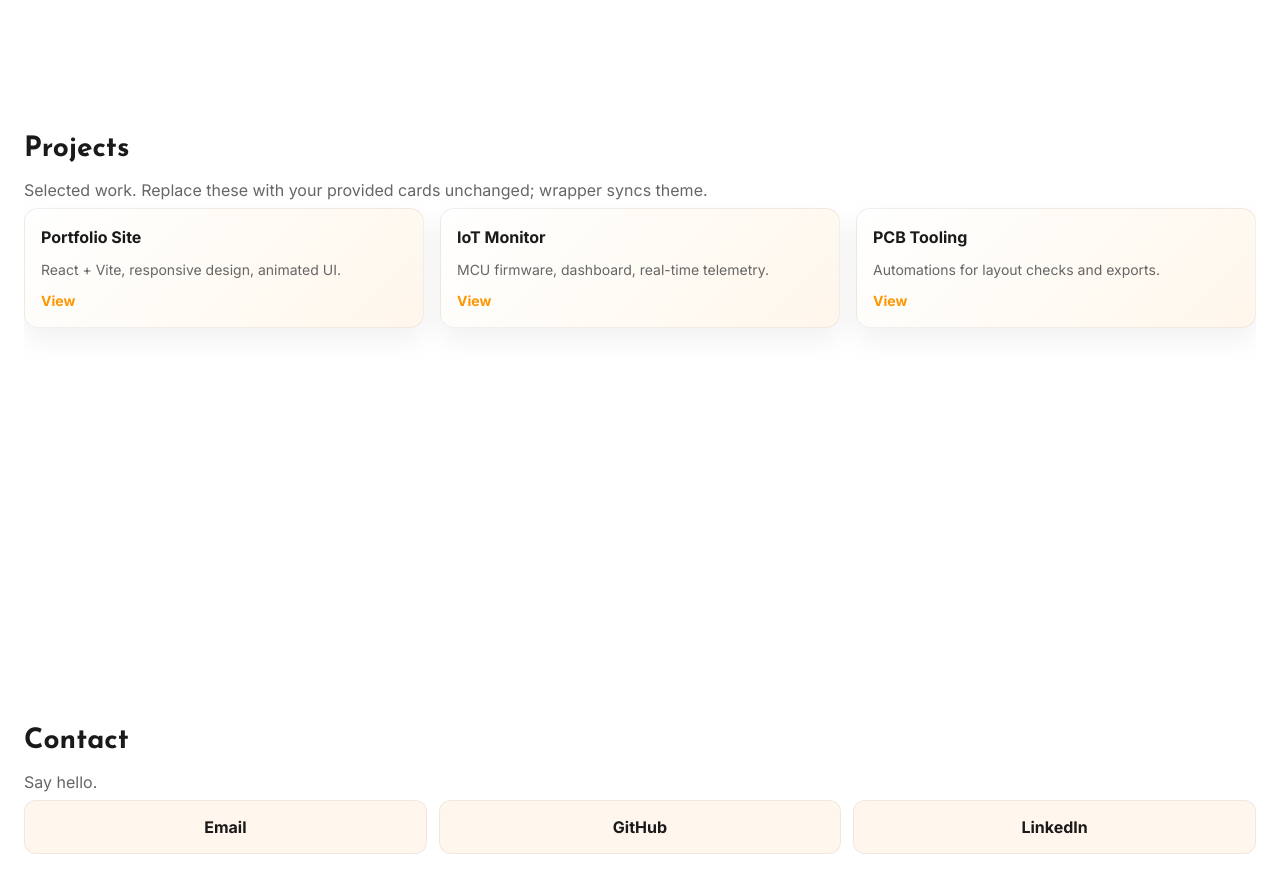
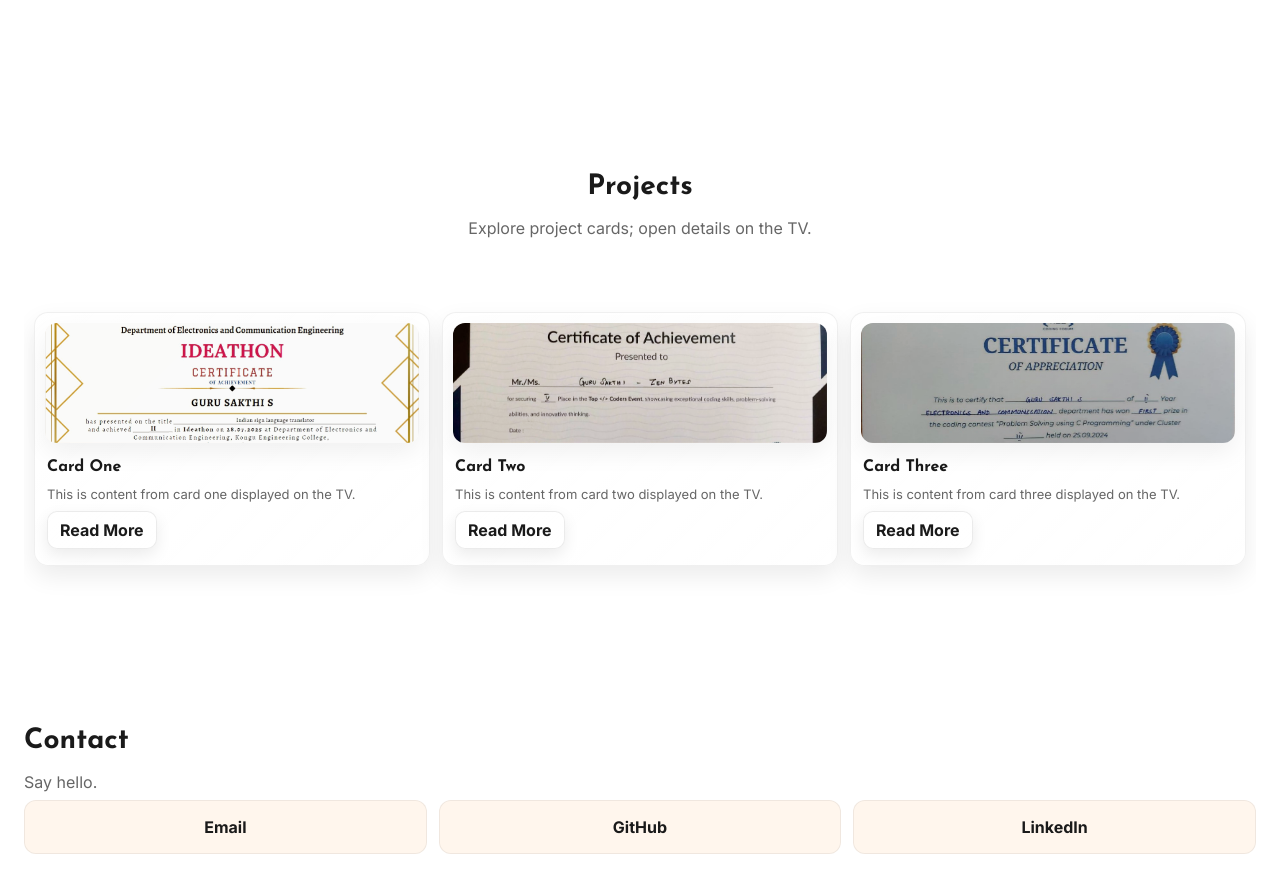
Before and after one commit to GSak29/Portfolio, a React (Vite) app: page /works in a window 1280 px wide. Shown: the part 2520-3412 px from the top of the page. Built offline with nearby package versions, Linux system fonts and the light colour scheme.

Commit message:
created projects layout

```diff
--- a/package.json
+++ b/package.json
@@ -12,7 +12,8 @@
   "dependencies": {
     "react": "^19.2.0",
     "react-dom": "^19.2.0",
-    "react-icons": "^5.5.0"
+    "react-icons": "^5.5.0",
+    "react-router-dom": "^7.10.1"
   },
   "devDependencies": {
     "@eslint/js": "^9.39.1",
--- /dev/null
+++ b/src/pages/data/AchievementsData.ts
@@ -0,0 +1,27 @@
+export interface Achievement {
+  title: string;
+  desc: string;
+  image: string;
+  gradient: string;
+}
+
+export const achievements: Achievement[] = [
+  {
+    title: "Card One",
+    desc: "This is content from card one displayed on the TV.",
+    image: "src/assets/achievement/ideathon.jpeg",
+    gradient: "from-blue-500 to-blue-600",
+  },
+  {
+    title: "Card Two",
+    desc: "This is content from card two displayed on the TV.",
+    image: "src/assets/achievement/ebox.jpeg",
+    gradient: "from-purple-500 to-pink-500",
+  },
+  {
+    title: "Card Three",
+    desc: "This is content from card three displayed on the TV.",
+    image: "src/assets/achievement/coding forum.jpeg",
+    gradient: "from-green-500 to-emerald-500",
+  },
+];
--- a/src/pages/sections/Projects.tsx
+++ b/src/pages/sections/Projects.tsx
@@ -1,27 +1,84 @@
+import { useState } from "react";
+import "../styles/Achievements.css";
+import { achievements } from "../data/AchievementsData";
+
 export default function Projects() {
+  const [isOpen, setIsOpen] = useState(false);
+  const [index, setIndex] = useState(0);
+
+  const openTV = (i: number) => {
+    setIndex(i);
+    setIsOpen(true);
+  };
+
+  const closeTV = () => setIsOpen(false);
+
+  const next = () =>
+    setIndex((prev) => (prev + 1) % achievements.length);
+
+  const prev = () =>
+    setIndex((prev) => (prev - 1 + achievements.length) % achievements.length);
+
+  const current = achievements[index];
+
   return (
     <div id="projects" className="section">
-      <div className="section-header">
+      <div className="section-header section-header--center">
         <h2 className="section-title">Projects</h2>
-        <p className="section-desc">Selected work. Replace these with your provided cards unchanged; wrapper syncs theme.</p>
+        <p className="section-desc">Explore project cards; open details on the TV.</p>
       </div>
-      <div className="card-grid">
-        <div className="section-card project-card">
-          <div className="card-title">Portfolio Site</div>
-          <div className="card-desc">React + Vite, responsive design, animated UI.</div>
-          <a className="card-link" href="#">View</a>
-        </div>
-        <div className="section-card project-card">
-          <div className="card-title">IoT Monitor</div>
-          <div className="card-desc">MCU firmware, dashboard, real-time telemetry.</div>
-          <a className="card-link" href="#">View</a>
-        </div>
-        <div className="section-card project-card">
-          <div className="card-title">PCB Tooling</div>
-          <div className="card-desc">Automations for layout checks and exports.</div>
-          <a className="card-link" href="#">View</a>
-        </div>
-      </div>
+
+      <section className="ach-grid">
+        {achievements.map((item, i) => (
+          <article
+            key={i}
+            className="ach-card"
+            style={{ ["--card-accent" as any]: "rgba(255,149,0,0.18)" }}
+          >
+            <div className="ach-hero">
+              <img className="ach-img" src={item.image} alt={item.title} />
+              <span className="ach-grade" />
+            </div>
+            <div className="ach-content">
+              <h2 className="ach-title">{item.title}</h2>
+              <p className="ach-desc">{item.desc}</p>
+              <button
+                onClick={() => openTV(i)}
+                className="ach-btn"
+              >
+                Read More
+              </button>
+            </div>
+          </article>
+        ))}
+      </section>
+
+      {isOpen && (
+        <section className="overlay">
+          <div className="tv-container">
+            <div className="tv-screen">
+              <div className="static" />
+
+              <div className="tv-content">
+                <div
+                  className="tv-image"
+                  style={{ backgroundImage: `url("${current.image}")` }}
+                />
+                <div className="tv-text">
+                  <h2>{current.title}</h2>
+                  <p>{current.desc}</p>
+                </div>
+              </div>
+            </div>
+
+            <div className="tv-controls">
+              <button className="tv-btn" onClick={prev}>⏮</button>
+              <button className="tv-btn power-btn" onClick={closeTV}>⏻</button>
+              <button className="tv-btn" onClick={next}>⏭</button>
+            </div>
+          </div>
+        </section>
+      )}
     </div>
-  )
+  );
 }
--- /dev/null
+++ b/src/pages/styles/Achievements.css
@@ -0,0 +1,68 @@
+/* TV overlay */
+.overlay { position: fixed; inset: 0; background: transparent; display: flex; align-items: center; justify-content: center; z-index: 9999; }
+
+/* TV container */
+.tv-container {
+  display: flex;
+  flex-direction: column;
+  align-items: center;
+  animation: zoomIn 0.3s ease;
+}
+
+/* TV screen */
+.tv-screen { position: relative; width: min(520px, 88vw); height: calc(min(520px, 88vw) * 0.72); background: linear-gradient(180deg, #151618, #2e3035); border: 10px solid #333; border-radius: 14px; box-shadow: 0 20px 40px rgba(0,0,0,0.35), inset 0 0 28px rgba(255,255,255,0.08); overflow: hidden; padding: 10px; color: white; }
+
+/* Static effect */
+.static { display: none; }
+
+.tv-content { position: relative; z-index: 2; height: 100%; display: grid; grid-template-rows: 1fr auto; background: #000; border-radius: 12px; box-shadow: inset 0 0 36px rgba(255,255,255,0.06); overflow: hidden; }
+
+.tv-image { position: relative; width: 100%; height: 100%; border-radius: 10px; background-size: cover; background-position: center; border: 2px solid #222; filter: saturate(1.08) contrast(1.04) brightness(0.98); }
+.tv-image::after { content: ""; position: absolute; inset: 0; pointer-events: none; border-radius: inherit; background: linear-gradient(135deg, var(--tv-tint, rgba(255,149,0,0.22)), rgba(255,255,255,0.0) 60%); mix-blend-mode: soft-light; opacity: 0.9; }
+.tv-image::before { content: ""; position: absolute; inset: 0; background: radial-gradient(ellipse at 20% 80%, rgba(255,255,255,0.08), rgba(0,0,0,0) 60%); border-radius: inherit; pointer-events: none; mix-blend-mode: overlay; }
+
+.tv-text { padding: 12px 14px; border-radius: 12px; background: linear-gradient(180deg, rgba(0,0,0,0.15), rgba(0,0,0,0.85)); color: #fff; }
+.tv-text h2 { font-size: 22px; font-weight: bold; margin: 0; }
+
+.tv-text p { font-size: 14px; opacity: 0.95; margin: 4px 0 0; }
+
+/* TV buttons */
+.tv-controls { display: flex; gap: 16px; margin-top: 14px; justify-content: center; align-items: center; }
+
+.tv-btn { width: 44px; height: 44px; border-radius: 50%; background: #111; color: white; font-size: 18px; cursor: pointer; border: 2px solid #444; box-shadow: inset 0 0 6px #000; display: inline-flex; align-items: center; justify-content: center; padding: 0; text-align: center; line-height: 0; }
+
+.tv-btn:hover {
+  background: #333;
+}
+
+.power-btn {
+  color: red;
+  border-color: red;
+  box-shadow: 0 0 10px red;
+}
+
+/* Animations */
+@keyframes flicker {
+  0% { opacity: 0.12; }
+  50% { opacity: 0.2; }
+  100% { opacity: 0.12; }
+}
+
+@keyframes zoomIn {
+  from { transform: scale(0.8); opacity: 0; }
+  to { transform: scale(1); opacity: 1; }
+}
+
+/* Cards */
+.ach-grid { display: grid; grid-template-columns: repeat(auto-fit, minmax(240px, 1fr)); gap: 12px; align-items: start; padding: 10px; margin-top: 18px; }
+.ach-card { display: grid; grid-template-rows: auto 1fr; gap: 8px; background: linear-gradient(135deg, rgba(255,255,255,0.92), rgba(255,255,255,0.86)); border: 1px solid rgba(0,0,0,0.06); border-radius: 14px; padding: 10px; box-shadow: 0 10px 24px rgba(0,0,0,0.08); transition: transform 300ms cubic-bezier(0.22, 1, 0.36, 1), box-shadow 280ms ease, background 300ms ease; transform-style: preserve-3d; }
+.ach-card:hover, .ach-card:focus-visible { transform: perspective(900px) translateY(-5px) rotateX(1.4deg) scale(1.01); box-shadow: 0 16px 36px rgba(0,0,0,0.12); }
+.ach-hero { position: relative; height: 120px; border-radius: 12px; overflow: hidden; box-shadow: 0 10px 24px rgba(0,0,0,0.06); }
+.ach-img { width: 100%; height: 100%; object-fit: cover; display: block; transform: translateZ(0); transition: transform 280ms ease, filter 220ms ease; filter: saturate(1.06) contrast(1.03) brightness(0.98); }
+.ach-card:hover .ach-img { transform: scale(1.03); }
+.ach-grade { position: absolute; inset: 0; pointer-events: none; background: linear-gradient(135deg, var(--card-accent, rgba(255,149,0,0.18)), rgba(255,255,255,0.0)); opacity: 0.85; mix-blend-mode: soft-light; }
+.ach-content { display: grid; gap: 6px; padding: 4px 2px 6px; }
+.ach-title { font-weight: 800; color: #1a1a1a; font-size: 16px; margin: 0; }
+.ach-desc { color: #666; font-size: 13px; margin: 0; }
+.ach-btn { justify-self: start; display: inline-flex; align-items: center; gap: 6px; padding: 8px 12px; border-radius: 10px; background: linear-gradient(135deg, rgba(255,255,255,0.88), rgba(255,255,255,0.76)); color: #1a1a1a; font-weight: 700; border: 1px solid rgba(0,0,0,0.08); box-shadow: 0 6px 16px rgba(0,0,0,0.08); transition: box-shadow 220ms ease, background 220ms ease; }
+.ach-btn:hover, .ach-btn:focus-visible { box-shadow: 0 10px 24px rgba(0,0,0,0.12), 0 0 0 2px rgba(255,149,0,0.18); background: linear-gradient(135deg, rgba(255,255,255,0.92), rgba(255,149,0,0.08)); }
```
Also changed, not shown: 1 other file (tests, documents, lock files or other folders).
